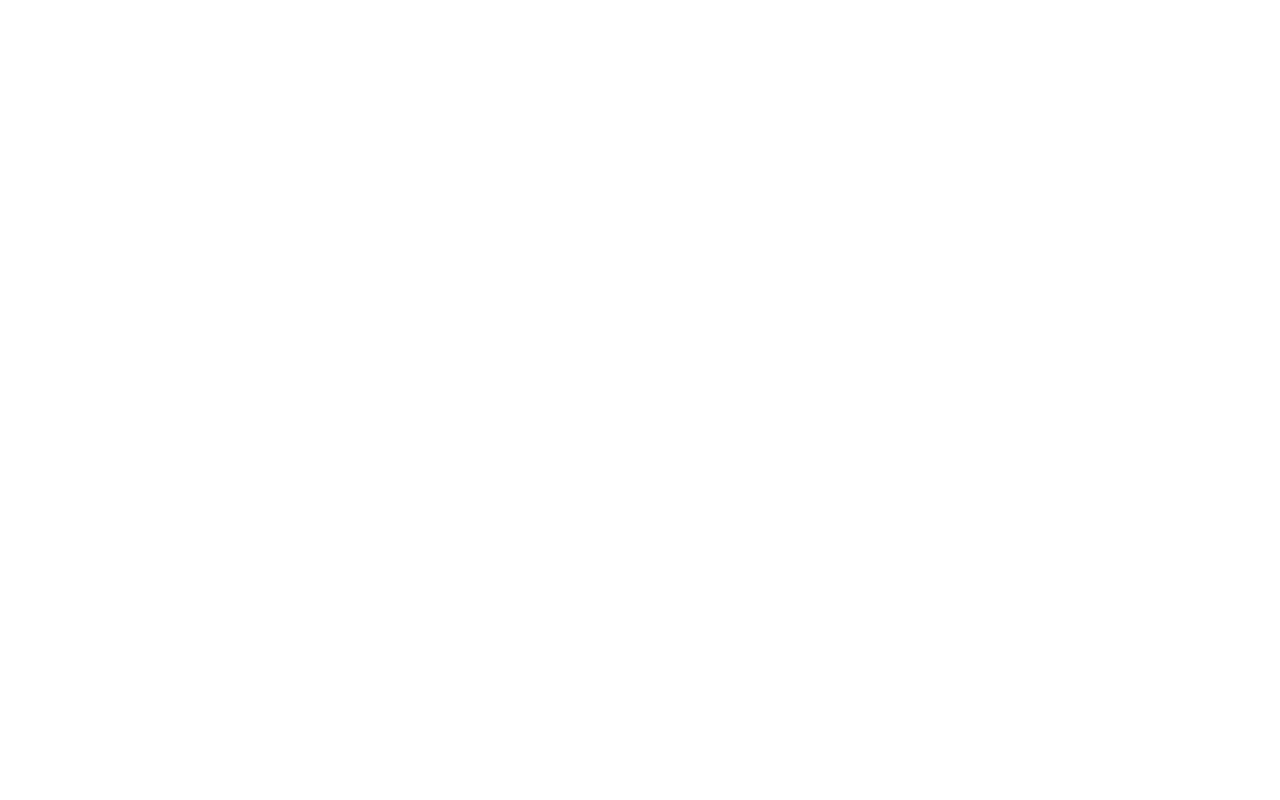
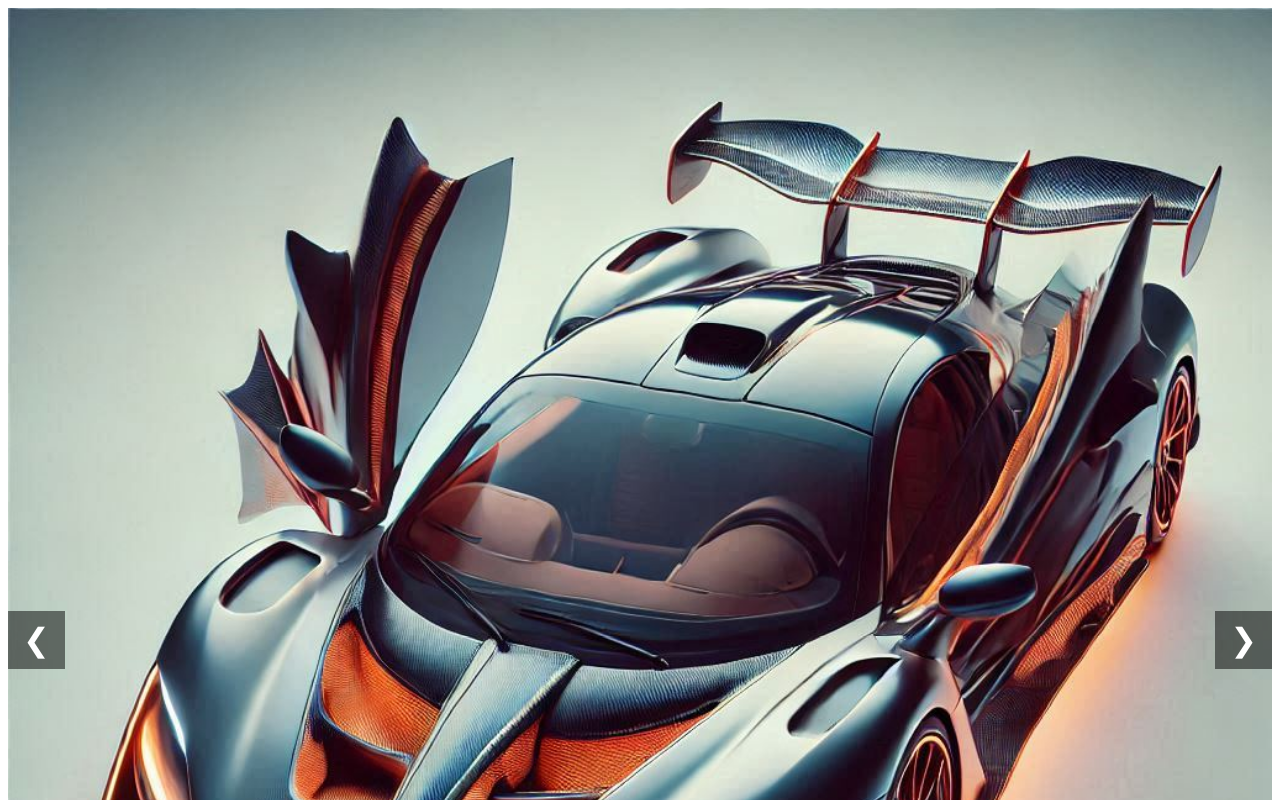
Before and after one commit to m-a-mamun69/Basic_JavaScript, a plain HTML site: page basic_js_bro/index.html in a window 1280 px wide. Shown: the top 800 px of the page. Drawn offline with Linux system fonts and the light colour scheme.

Commit message:
JS IMAGE SLIDER Stuff

```diff
--- a/basic_js_bro/index.html
+++ b/basic_js_bro/index.html
@@ -235,6 +235,19 @@
     <button class="myButton">Button 4</button> <br>
     -->
 
+    <!------ For JS IMAGE SLIDER HTML ------->
+
+    <div class="slider">
+        <div class="slides">
+            <img class="slide" src="others/image1.jpg" alt="Image #1">
+            <img class="slide" src="others/image2.jpg" alt="Image #2">
+            <img class="slide" src="others/image3.jpg" alt="Image #3">
+        </div>
+        <button class="prev" onclick="prevSlide()">&#10094</button>
+        <button class="next" onclick="nextSlide()">&#10095</button>
+    </div>
+
+
 
 
     <!-- JS Link -->
--- a/basic_js_bro/index_seven.js
+++ b/basic_js_bro/index_seven.js
@@ -145,7 +145,7 @@ Callback Hell = Situation in JavaScript where callbacks
                            Old pattern to handle asynchronous functions.
                            Use Promises + async/await to avoid Callback Hell
 */
-
+/*
 function task1(callback){
     setTimeout(() => {
         console.log("Task 1 Complete.");
@@ -181,3 +181,52 @@ task1(() => {
         })
     })
 });
+*/
+
+
+// ---------------- JS IMAGE SLIDER ---------------- Date: 06.12.2024
+// Explanation
+/*
+This is an image slider program that you can create as a beginner.
+We will be using element selectors to create a nodelist of images to cycle through.
+An image to be displayed will have a class added to their classList that contains display: block.
+You will need at least a few images of your choosing to work with. I recommend image that are roughly the same size.
+*/
+
+const slides = document.querySelectorAll(".slides img");
+let slideIndex = 0;
+let intervalId = null;
+
+// initializeSlider();
+document.addEventListener("DOMContentLoaded", initializeSlider);
+
+function initializeSlider(){
+    if(slides.length > 0){
+        slides[slideIndex].classList.add("displaySlide");
+        intervalId = setInterval(nextSlide, 5000);
+    }
+    // slides[slideIndex].classList.add("displaySlide");
+}
+function showSlide(index){
+
+    if(index >= slides.length){
+        slideIndex = 0;
+    }
+    else if(index < 0){
+        slideIndex = slides.length - 1;
+    }
+
+    slides.forEach(slide => {
+        slide.classList.remove("displaySlide");
+    });
+    slides[slideIndex].classList.add("displaySlide");
+}
+function prevSlide(){
+    clearInterval(intervalId);
+    slideIndex--;
+    showSlide(slideIndex);
+}
+function nextSlide(){
+    slideIndex++;
+    showSlide(slideIndex);
+}
--- a/basic_js_bro/style.css
+++ b/basic_js_bro/style.css
@@ -1,5 +1,44 @@
 
 
+
+/* ---------- For JS IMAGE SLIDER HTML ---------- */
+
+.slider{
+    position: relative;
+    width: 100%;
+    margin: auto;
+    overflow: hidden;
+}
+.slider img{
+    width: 100%;
+    display: none;
+}
+img.displaySlide{
+    display: block;
+    animation-name: fade;
+    animation-duration: 1.5s;
+}
+.slider button{
+    position: absolute;
+    top: 50%;
+    transform: translateY(-50%);
+    font-size: 2rem;
+    padding: 10px 15px;
+    background-color: hsla(0, 0%, 0%, 0.5);
+    color: white;
+    border: none;
+    cursor: pointer;
+}
+.previous{
+    left: 0;
+}
+.next{
+    right: 0;
+}
+@keyframes fade{
+    form {opacity: 0.5;}
+    to {opacity: 1;}
+}
 
  /* ---------- For JS classList CSS ----------- */
 /*
```
Also changed, not shown: basic_js_bro/others/image1.jpg (added), basic_js_bro/others/image2.jpg (added), basic_js_bro/others/image3.jpg (added), basic_js_bro/others/image4.jpg (added).
